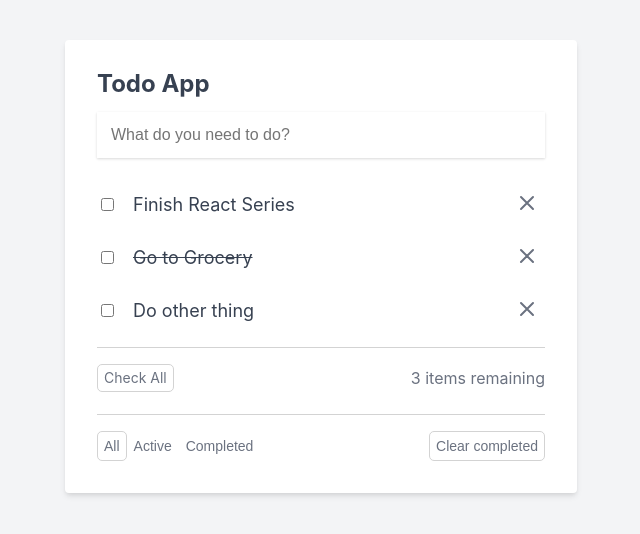
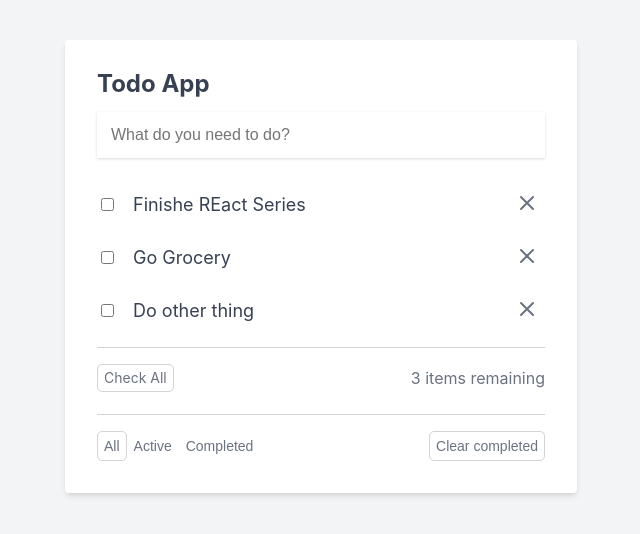
Before and after one commit to raroito87/to-do-app, a React (Create React App) app: page / in a window 1280 px wide. Shown: the top 534 px of the page, without its empty margins (319-959 px from the left). Built offline with nearby package versions, Linux system fonts and the light colour scheme.

Commit message:
modified: episode 3

```diff
--- a/src/components/App.jsx
+++ b/src/components/App.jsx
@@ -1,113 +1,27 @@
 import '../reset.css';
 import '../App.css';
+import { useState } from 'react';
 
 function App() {
-  return (
-    <div className="todo-app-container">
-      <div className="todo-app">
-        <h2>Todo App</h2>
-        <form action="#">
-          <input
-            type="text"
-            className="todo-input"
-            placeholder="What do you need to do?"
-          />
-        </form>
+  const [todos, setTodos] = useState([
+    {
+      id: 1,
+      title: 'Finishe REact Series',
+      isComplete: false,
+    },
+    {
+      id: 2,
+      title: 'Go Grocery',
+      isComplete: true,
+    },
+    {
+      id: 3,
+      title: 'Do other thing',
+      isComplete: false,
+    },
+  ]);
 
-        <ul className="todo-list">
-          <li className="todo-item-container">
-            <div className="todo-item">
-              <input type="checkbox" />
-              <span className="todo-item-label">Finish React Series</span>
-              {/* <input type="text" className="todo-item-input" value="Finish React Series" /> */}
-            </div>
-            <button className="x-button">
-              <svg
-                className="x-button-icon"
-                fill="none"
-                viewBox="0 0 24 24"
-                stroke="currentColor"
-              >
-                <path
-                  strokeLinecap="round"
-                  strokeLinejoin="round"
-                  strokeWidth={2}
-                  d="M6 18L18 6M6 6l12 12"
-                />
-              </svg>
-            </button>
-          </li>
-          <li className="todo-item-container">
-            <div className="todo-item">
-              <input type="checkbox" />
-              <span className="todo-item-label line-through">
-                Go to Grocery
-              </span>
-              {/* <input type="text" className="todo-item-input" value="Go to Grocery" /> */}
-            </div>
-            <button className="x-button">
-              <svg
-                className="x-button-icon"
-                fill="none"
-                viewBox="0 0 24 24"
-                stroke="currentColor"
-              >
-                <path
-                  strokeLinecap="round"
-                  strokeLinejoin="round"
-                  strokeWidth={2}
-                  d="M6 18L18 6M6 6l12 12"
-                />
-              </svg>
-            </button>
-          </li>
-          <li className="todo-item-container">
-            <div className="todo-item">
-              <input type="checkbox" />
-              <span className="todo-item-label">Do other thing</span>
-              {/* <input type="text" className="todo-item-input" value="Do other thing /> */}
-            </div>
-            <button className="x-button">
-              <svg
-                className="x-button-icon"
-                fill="none"
-                viewBox="0 0 24 24"
-                stroke="currentColor"
-              >
-                <path
-                  strokeLinecap="round"
-                  strokeLinejoin="round"
-                  strokeWidth={2}
-                  d="M6 18L18 6M6 6l12 12"
-                />
-              </svg>
-            </button>
-          </li>
-        </ul>
-
-        <div className="check-all-container">
-          <div>
-            <div className="button">Check All</div>
-          </div>
-
-          <span>3 items remaining</span>
-        </div>
-
-        <div className="other-buttons-container">
-          <div>
-            <button className="button filter-button filter-button-active">
-              All
-            </button>
-            <button className="button filter-button">Active</button>
-            <button className="button filter-button">Completed</button>
-          </div>
-          <div>
-            <button className="button">Clear completed</button>
-          </div>
-        </div>
-      </div>
-    </div>
-  );
+  return (<div></div>);
 }
 
 export default App;
--- /dev/null
+++ b/src/components/AppClass.jsx
@@ -0,0 +1,95 @@
+import React, { Component } from 'react'
+
+export class AppClass extends Component {
+    constructor(props) {
+        super(props)
+        this.state = {
+            todos: [
+                {
+                  id: 1,
+                  title: 'Finishe REact Series',
+                  isComplete: false,
+                },
+                {
+                  id: 2,
+                  title: 'Go Grocery',
+                  isComplete: true,
+                },
+                {
+                  id: 3,
+                  title: 'Do other thing',
+                  isComplete: false,
+                },
+              ]
+        }
+    }
+
+  render() {
+
+
+    return (
+    <div className="todo-app-container">
+    <div className="todo-app">
+      <h2>Todo App</h2>
+      <form action="#">
+        <input
+          type="text"
+          className="todo-input"
+          placeholder="What do you need to do?"
+        />
+      </form>
+
+      <ul className="todo-list">
+        {this.state.todos.map((todo, index) => (
+          <li className="todo-item-container">
+            <div className="todo-item">
+              <input type="checkbox" />
+              <span className="todo-item-label">{todo.title}</span>
+              {/* <input type="text" className="todo-item-input" value="Finish React Series" /> */}
+            </div>
+            <button className="x-button">
+              <svg
+                className="x-button-icon"
+                fill="none"
+                viewBox="0 0 24 24"
+                stroke="currentColor"
+              >
+                <path
+                  strokeLinecap="round"
+                  strokeLinejoin="round"
+                  strokeWidth={2}
+                  d="M6 18L18 6M6 6l12 12"
+                />
+              </svg>
+            </button>
+          </li>
+        ))}
+      </ul>
+
+      <div className="check-all-container">
+        <div>
+          <div className="button">Check All</div>
+        </div>
+
+        <span>3 items remaining</span>
+      </div>
+
+      <div className="other-buttons-container">
+        <div>
+          <button className="button filter-button filter-button-active">
+            All
+          </button>
+          <button className="button filter-button">Active</button>
+          <button className="button filter-button">Completed</button>
+        </div>
+        <div>
+          <button className="button">Clear completed</button>
+        </div>
+      </div>
+    </div>
+  </div>
+    )
+  }
+}
+
+export default AppClass
--- a/src/index.js
+++ b/src/index.js
@@ -3,10 +3,12 @@ import ReactDOM from 'react-dom';
 import './index.css';
 import App from './components/App';
 import reportWebVitals from './reportWebVitals';
+import AppClass from './components/AppClass';
 
 ReactDOM.render(
   <React.StrictMode>
-    <App />
+    {/* <App /> */}
+    <AppClass/>
   </React.StrictMode>,
   document.getElementById('root')
 );
```
